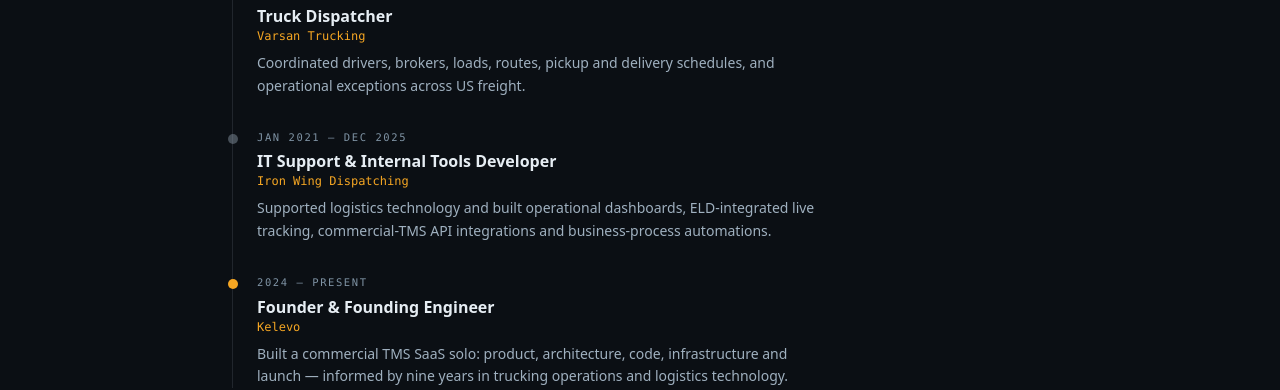
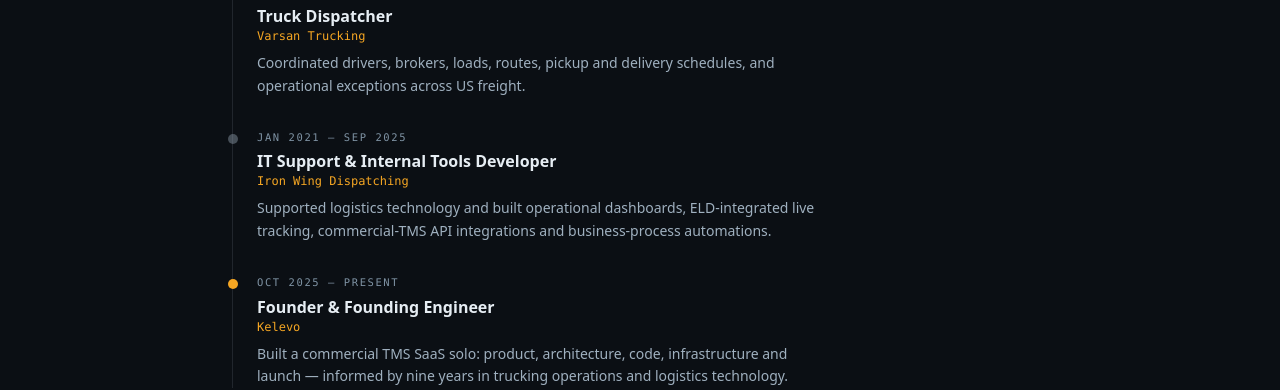
Before and after one commit to Olorin4/nickkalas-portfolio, a Next.js app: page / in a window 1280 px wide. Shown: the part 860-1250 px from the top of the page. Built offline with nearby package versions, Linux system fonts and the light colour scheme.

Commit message:
fix(portfolio): correct Kelevo start date

```diff
--- a/src/content/site.ts
+++ b/src/content/site.ts
@@ -119,14 +119,14 @@
       "Coordinated drivers, brokers, loads, routes, pickup and delivery schedules, and operational exceptions across US freight.",
   },
   {
-    period: "Jan 2021 – Dec 2025",
+    period: "Jan 2021 – Sep 2025",
     role: "IT Support & Internal Tools Developer",
     org: "Iron Wing Dispatching",
     summary:
       "Supported logistics technology and built operational dashboards, ELD-integrated live tracking, commercial-TMS API integrations and business-process automations.",
   },
   {
-    period: "2024 – Present",
+    period: "Oct 2025 – Present",
     role: "Founder & Founding Engineer",
     org: "Kelevo",
     summary:
```
Also changed, not shown: 1 other file (tests, documents, lock files or other folders).
